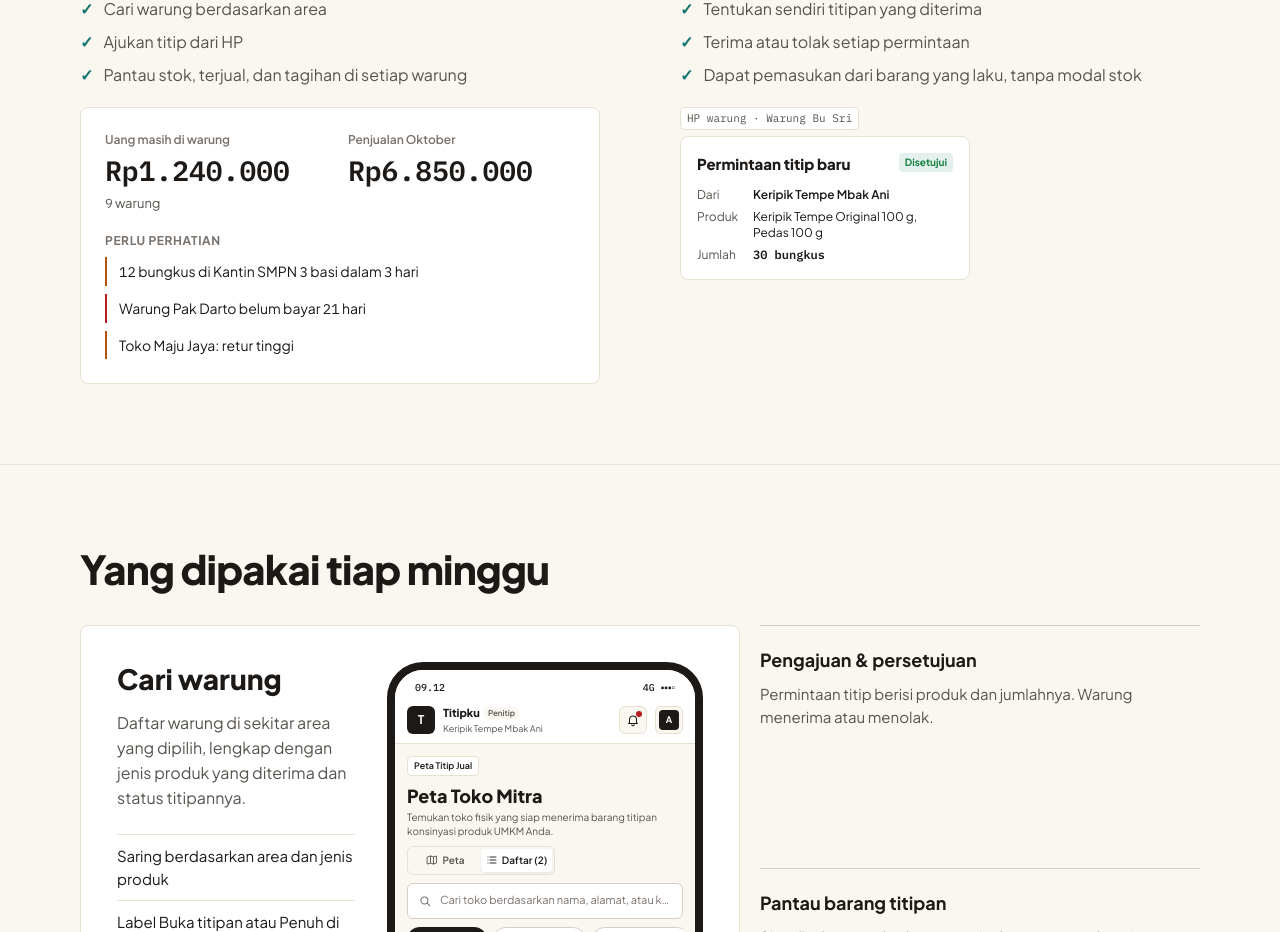
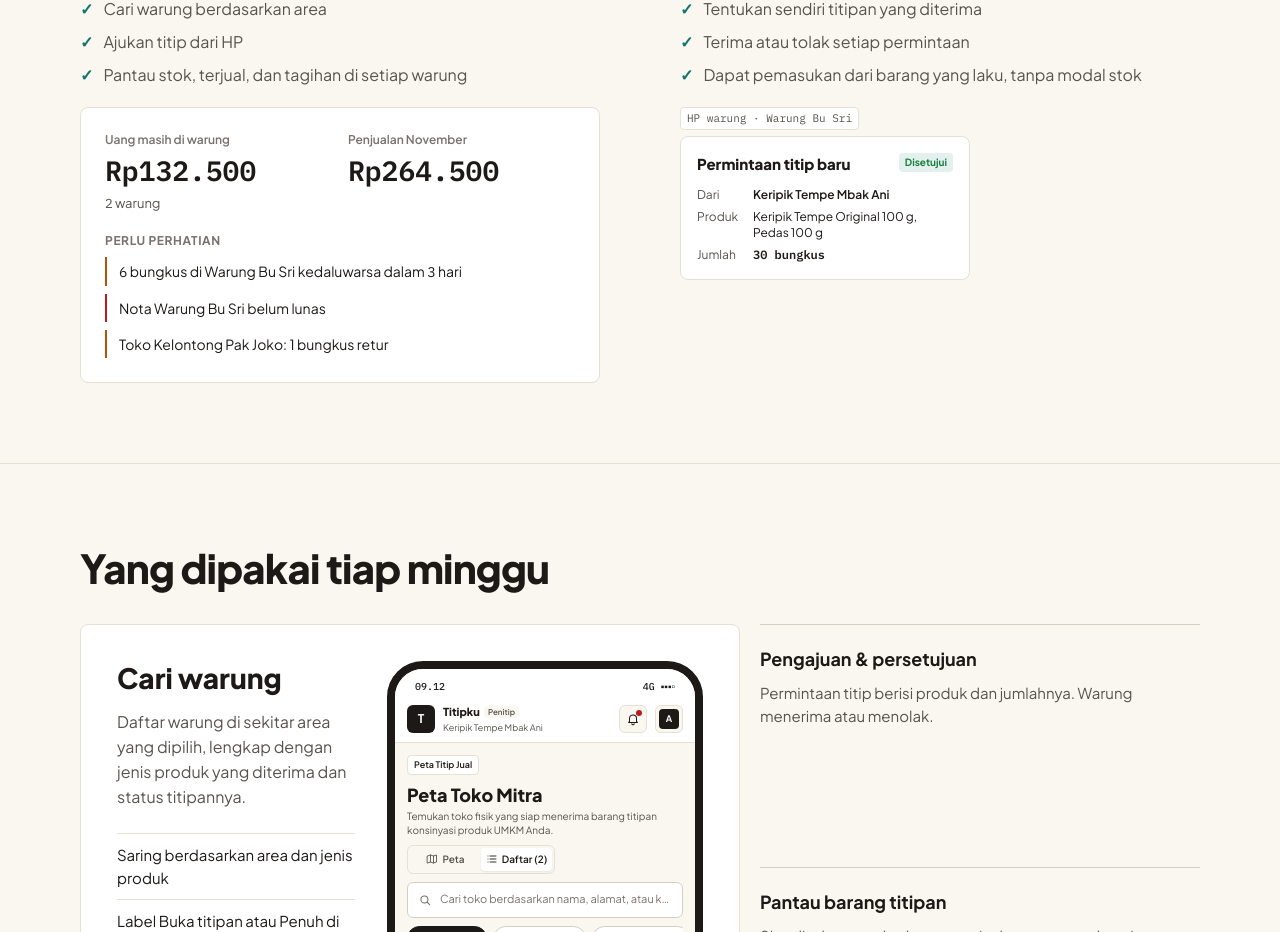
Before and after one commit to HoreHorePENS/Titipku-landing-page, a Next.js app: page / in a window 1280 px wide. Shown: the part 3451-4383 px from the top of the page. Built offline with nearby package versions, Linux system fonts and the light colour scheme.

Commit message:
fix: samakan data contoh kartu manfaat penitip

```diff
--- a/components/landing/DashboardMock.tsx
+++ b/components/landing/DashboardMock.tsx
@@ -17,7 +17,7 @@ const ALERTS: { tone: Tone; text: ReactNode }[] = [
     tone: "basi",
     text: (
       <>
-        <Num>12</Num> bungkus di Kantin SMPN <Num>3</Num> basi dalam <Num>3</Num> hari
+        <Num>6</Num> bungkus di Warung Bu Sri kedaluwarsa dalam <Num>3</Num> hari
       </>
     ),
   },
@@ -25,15 +25,15 @@ const ALERTS: { tone: Tone; text: ReactNode }[] = [
     tone: "belum-bayar",
     text: (
       <>
-        Warung Pak Darto belum bayar <Num>21</Num> hari
+        Nota Warung Bu Sri belum lunas
       </>
     ),
   },
-  { tone: "retur", text: "Toko Maju Jaya: retur tinggi" },
+  { tone: "retur", text: "Toko Kelontong Pak Joko: 1 bungkus retur" },
 ];
 
 const LABEL =
-  "Ringkasan pemilik: uang masih di warung Rp1.240.000 di 9 warung, penjualan Oktober Rp6.850.000. Perlu perhatian: 12 bungkus di Kantin SMPN 3 basi dalam 3 hari; Warung Pak Darto belum bayar 21 hari; Toko Maju Jaya retur tinggi.";
+  "Ringkasan pemilik: uang masih di warung Rp132.500 di 2 warung, penjualan November Rp264.500. Perlu perhatian: 6 bungkus di Warung Bu Sri kedaluwarsa dalam 3 hari; nota Warung Bu Sri belum lunas; Toko Kelontong Pak Joko 1 bungkus retur.";
 
 export function DashboardMock() {
   return (
@@ -48,16 +48,16 @@ export function DashboardMock() {
               Uang masih di warung
             </span>
             <span className="font-mono text-2xl font-semibold tabular-nums md:text-[28px]">
-              Rp1.240.000
+              Rp132.500
             </span>
             <span className="text-[13px] text-ink-muted">
-              <Num>9</Num> warung
+              <Num>2</Num> warung
             </span>
           </div>
           <div className="flex flex-col gap-1">
-            <span className="text-xs font-semibold text-ink-subtle">Penjualan Oktober</span>
+            <span className="text-xs font-semibold text-ink-subtle">Penjualan November</span>
             <span className="font-mono text-2xl font-semibold tabular-nums md:text-[28px]">
-              Rp6.850.000
+              Rp264.500
             </span>
           </div>
         </div>
```
